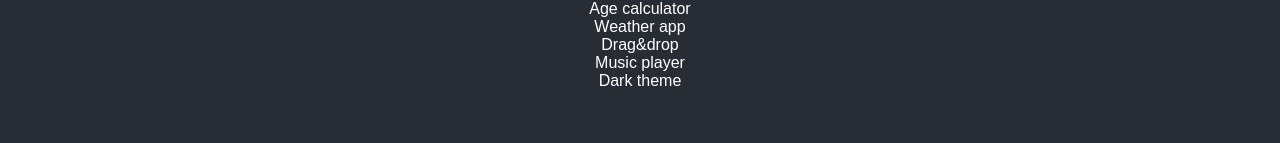
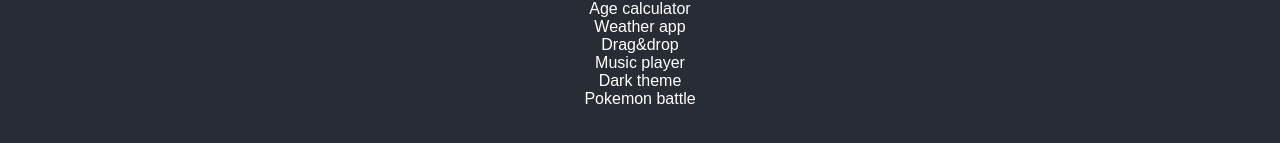
Before and after one commit to Julian22222/All-JavaScript-Proj, a React (Create React App) app: page /Home in a window 1280 px wide. Shown: the part 469-612 px from the top of the page. Built offline with nearby package versions, Linux system fonts and the light colour scheme.

Commit message:
new proj idea

```diff
--- a/src/Styles/RPS.css
+++ b/src/Styles/RPS.css
@@ -124,8 +124,8 @@
   /* background-color: lightcoral; */
   background-color: rgb(153, 29, 29);
   width: 80px;
-  animation-duration: 1s;
-  animation-name: slidein;
+  /* animation-duration: 1s;
+  animation-name: slidein; */
 }
 
 @keyframes slidein {
@@ -142,6 +142,19 @@
   display: flex;
   justify-content: center;
   flex-direction: column;
+
+  animation-duration: 1s;
+  animation-name: slidein;
+}
+
+@keyframes slidein {
+  from {
+    margin-left: -100%;
+  }
+
+  to {
+    margin-left: 0%;
+  }
 }
 
 .epty-batlefield {
--- a/src/components/Home.jsx
+++ b/src/components/Home.jsx
@@ -9,6 +9,7 @@
     "Drag&drop",
     "Music player",
     "Dark theme",
+    "Pokemon battle",
   ];
 
   return (
```
